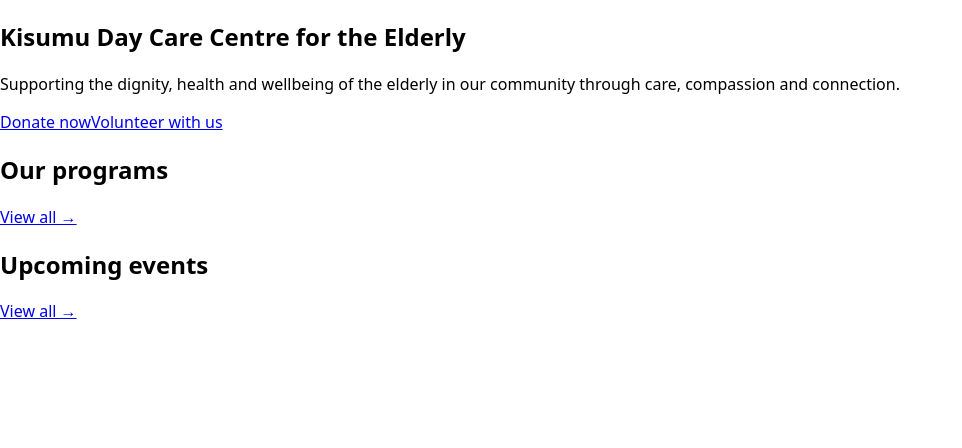
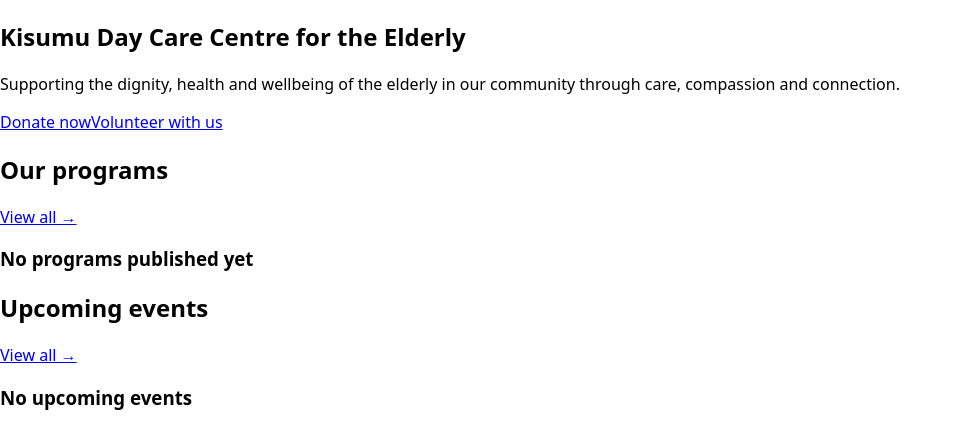
Before and after one commit to ayiekoderrick-8068/kdcce-group-project, a React (Vite) app in the folder frontend/: page / in a window 1280 px wide. Shown: the top 448 px of the page, without its empty margins (0-962 px from the left). Built offline with nearby package versions, Linux system fonts and the light colour scheme.

Commit message:
Refactor EmptyState component for customization
Enhance EmptyState component to accept title, description, and action props for better customization.

```diff
--- a/frontend/src/components/common/EmptyState.jsx
+++ b/frontend/src/components/common/EmptyState.jsx
@@ -1,3 +1,9 @@
-export default function EmptyState() {
-  return null
+export default function EmptyState({ title = 'Nothing here yet', description, action }) {
+  return (
+    <div className="empty-state">
+      <h3>{title}</h3>
+      {description && <p>{description}</p>}
+      {action}
+    </div>
+  )
 }
```
